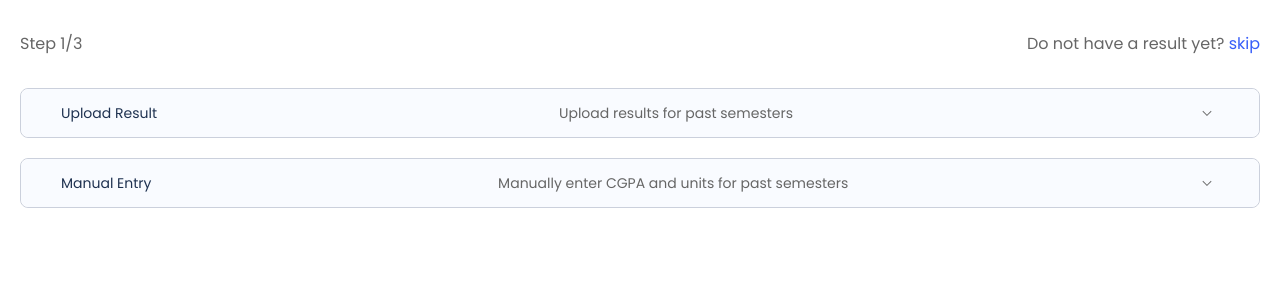
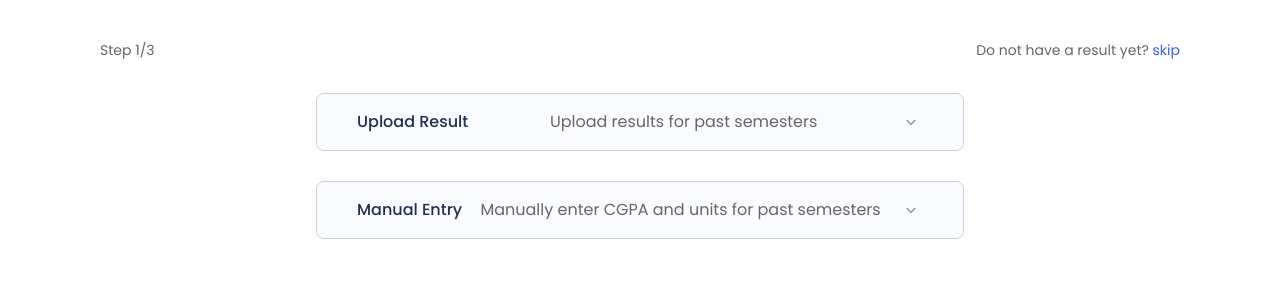
Before and after one commit to seyiadisa/grade-planner-fe, a Vue app: page /upload-result in a window 1280 px wide. Shown: the top 300 px of the page. Built offline with nearby package versions, Linux system fonts and the light colour scheme.

Commit message:
Make Upload Result page responsive

```diff
--- a/src/components/Accordion.vue
+++ b/src/components/Accordion.vue
@@ -1,22 +1,21 @@
 <script setup lang="ts">
-import IconArrowUp from "@/components/icons/IconArrowUp.vue"
-import IconArrowDown from "@/components/icons/IconArrowDown.vue"
-import { ref } from "vue"
+import IconArrowUp from "@/components/icons/IconArrowUp.vue";
+import IconArrowDown from "@/components/icons/IconArrowDown.vue";
+import { ref } from "vue";
 
-const emit = defineEmits(["open"])
+const emit = defineEmits(["open"]);
 let isOpen = ref<boolean>(false);
 
 function openAccordion(): void {
   isOpen.value = !isOpen.value;
   emit("open");
 }
-
 </script>
 
 <template>
   <div class="accordion">
     <button @click="openAccordion">
-			<span>
+      <span class="title">
         <slot name="title"></slot>
       </span>
       <span>
@@ -44,10 +43,10 @@ function openAccordion(): void {
 button {
   background-color: var(--color-background-accordion);
   border-radius: 8px;
-	padding: 12px 12px;
+  padding: 16px 12px;
   width: 100%;
   font-size: 14px;
-	@apply flex flex-row justify-between items-center gap-3
+  @apply flex flex-row justify-between items-center gap-3;
 }
 
 button span:first-child {
@@ -67,7 +66,29 @@ button .icon {
 @media (min-width: 640px) {
   button {
     justify-content: space-between;
-		@apply px-10
+    @apply px-10;
+  }
+}
+
+@media (min-width: 640px) {
+  .accordion {
+    width: 85%;
+    margin-bottom: 30px;
+    @apply mx-auto;
+  }
+
+  button {
+    font-size: 16px;
+  }
+
+  .title {
+    font-weight: 500;
+  }
+}
+
+@media (min-width: 1024px) {
+  .accordion {
+    width: 60%;
   }
 }
 </style>
--- a/src/components/Upload.vue
+++ b/src/components/Upload.vue
@@ -3,15 +3,22 @@ import IconUpload from "@/components/icons/IconUpload.vue";
 import IconPdf from "@/components/icons/IconPdf.vue";
 import IconTrash from "@/components/icons/IconTrash.vue";
 import Progress from "./Progress.vue";
-import { controller, sendFile } from "@/fetch"
+import { controller, sendFile } from "@/fetch";
 import { store } from "@/store";
 import { ref, watch } from "vue";
 import { type AxiosProgressEvent } from "axios";
 
 const props = defineProps<{
-	page: string
+  page: string;
 }>();
-const emit = defineEmits(["fileTooLarge", "fileAdded", "fileRemoved", "uploadFailed", "badResponse", "uploadSuccess"]);
+const emit = defineEmits([
+  "fileTooLarge",
+  "fileAdded",
+  "fileRemoved",
+  "uploadFailed",
+  "badResponse",
+  "uploadSuccess",
+]);
 
 let file = ref<string | null>(sessionStorage.getItem(props.page));
 let isDragOver = ref(false);
@@ -21,7 +28,7 @@ let showProgressBar = ref(true);
 
 watch(sizeUploaded, async (newSizeUploaded) => {
   if (newSizeUploaded == fileSize.value) {
-		setTimeout(() => showProgressBar.value = false, 1000)
+    setTimeout(() => (showProgressBar.value = false), 1000);
   }
 });
 
@@ -38,10 +45,13 @@ function uploadFile(files: FileList | undefined | null) {
 
   if (files && files?.length > 0) {
     if (files[0].size <= 1048576) {
-			sessionStorage.setItem(props.page, JSON.stringify({
+      sessionStorage.setItem(
+        props.page,
+        JSON.stringify({
           name: files[0].name,
-				size: files[0].size
-			}));
+          size: files[0].size,
+        }),
+      );
       file.value = sessionStorage.getItem(props.page);
       emit("fileAdded");
 
@@ -57,11 +67,13 @@ function uploadFile(files: FileList | undefined | null) {
 }
 
 function uploadResult(file: File) {
-	sendFile(props.page, file, uploadProgress).then(res => {
+  sendFile(props.page, file, uploadProgress)
+    .then((res) => {
       store.changeCGPA(res.data.data.cgpa);
       store.changeTotalUnits(res.data.data.total_units);
       store.updateSemesterResults(res.data.data.semesters);
-	}).catch(err => {
+    })
+    .catch((err) => {
       if (err.response && err.response.status == 422) {
         emit("badResponse");
       } else {
@@ -71,10 +83,12 @@ function uploadResult(file: File) {
 }
 
 function uploadCourseStructure(file: File) {
-	sendFile(props.page, file, uploadProgress).then(res => {
+  sendFile(props.page, file, uploadProgress)
+    .then((res) => {
       store.updateCourseStructure(res.data.data.semesters);
       emit("uploadSuccess");
-	}).catch(err => {
+    })
+    .catch((err) => {
       if (err.response && err.response.status == 422) {
         emit("badResponse");
       } else {
@@ -113,15 +127,28 @@ function dragLeaveHandler(e: Event) {
 </script>
 
 <template>
-	<div class="content" :class="{ 'dark-fill': isDragOver }" @dragover="dragOverHandler" @dragleave="dragLeaveHandler"
-		@dragover.prevent @drop.prevent @drop="dropFile">
+  <div
+    class="content"
+    :class="{ 'dark-fill': isDragOver }"
+    @dragover="dragOverHandler"
+    @dragleave="dragLeaveHandler"
+    @dragover.prevent
+    @drop.prevent
+    @drop="dropFile"
+  >
     <IconUpload class="upload-icon" />
     <p>Choose a file or drag & drop it here</p>
-		<p>PDF files up to 1 MB</p>
+    <span>PDF files up to 1 MB</span>
     <label for="file">
       <div>Browse Files</div>
     </label>
-		<input id="file" name="file" type="file" accept=".pdf" @change="chooseFile" />
+    <input
+      id="file"
+      name="file"
+      type="file"
+      accept=".pdf"
+      @change="chooseFile"
+    />
   </div>
   <div class="upload" v-show="file">
     <span>
@@ -131,27 +158,36 @@ function dragLeaveHandler(e: Event) {
           {{ file ? JSON.parse(file).name : "" }}
         </p>
         <p>
-					<span>{{ sizeUploaded }} KB of {{ fileSize }} KB •</span>
+          <span>{{ sizeUploaded }} KB of {{ fileSize }} KB</span>
         </p>
       </div>
       <button @click="removeFile">
         <IconTrash class="icon-trash" />
       </button>
     </span>
-		<Progress :max-value="fileSize" :current-value="sizeUploaded" v-show="showProgressBar" />
+    <Progress
+      :max-value="fileSize"
+      :current-value="sizeUploaded"
+      v-show="showProgressBar"
+    />
   </div>
 </template>
 
 <style scoped>
 .content {
   text-align: center;
-	padding: 15px;
+  padding: 25px 15px 15px;
   color: var(--color-text-1);
-	@apply flex flex-col items-center
+  @apply flex flex-col items-center;
 }
 
 .content p {
-	margin-bottom: 12px;
+  margin-bottom: 8px;
+}
+
+.content span {
+  margin-bottom: 14px;
+  font-size: 12px;
 }
 
 label[for="file"] div {
@@ -169,21 +205,39 @@ input[type="file"] {
   background-color: var(--color-background-accordion);
   padding: 20px 10px;
   border-radius: 8px;
-	width: 95%;
-	margin: auto;
+  width: auto;
+  margin: 0px 15px;
   color: var(--color-text-4);
   font-size: 14px;
 }
 
-.upload>span {
+.upload > span {
   display: flex;
   flex-direction: row;
   align-items: center;
   justify-content: space-between;
   flex-wrap: nowrap;
+  gap: 20px;
 }
 
-.upload>span>span {
+.upload > span > div {
+  flex-grow: 2;
+  align-self: flex-start;
+  text-align: left;
+}
+
+.upload > span > div > p:first-child {
+  font-size: 16px;
+  font-weight: 500;
+  color: var(--color-text-blue);
+}
+
+.upload > span > div > p:nth-child(2) {
+  font-size: 14px;
+  color: var(--color-text-1);
+}
+
+.upload > span > span {
   flex-grow: 2;
 }
 
@@ -211,5 +265,10 @@ input[type="file"] {
     border-radius: 16px;
     padding: 40px;
   }
+
+  .upload {
+    padding: 20px 30px;
+    margin: 0px 30px;
+  }
 }
 </style>
--- a/src/views/UploadResultView.vue
+++ b/src/views/UploadResultView.vue
@@ -33,7 +33,7 @@ function submitDetails(e: Event) {
   let cgpaInput = Number(myForm?.getElementsByTagName("input")[0].value);
   let unitInput = Number(myForm?.getElementsByTagName("input")[1].value);
 
-	if ((cgpaInput < 0) || (cgpaInput > 5)) {
+  if (cgpaInput < 0 || cgpaInput > 5) {
     alert("Invalid CGPA");
   } else if (unitInput < 0) {
     alert("Invalid number of units");
@@ -43,21 +43,29 @@ function submitDetails(e: Event) {
     router.push("/upload-course");
   }
 }
-
 </script>
 
 <template>
   <main>
     <div class="step-info">
       <span>Step 1/3</span>
-			<span>Do not have a result yet? <RouterLink to="/upload-course" class="link">skip</RouterLink></span>
+      <span
+        >Do not have a result yet?
+        <RouterLink to="/upload-course" class="link">skip</RouterLink></span
+      >
     </div>
     <Accordion @open="">
       <template #title>Upload Result</template>
       <template #description>Upload results for past semesters</template>
       <template #content>
-				<Upload page="result" @file-too-large="popupFail" @file-added="filePresent = true"
-					@file-removed="filePresent = false" @upload-failed="uploadFail" @bad-response="badResponse" />
+        <Upload
+          page="result"
+          @file-too-large="popupFail"
+          @file-added="filePresent = true"
+          @file-removed="filePresent = false"
+          @upload-failed="uploadFail"
+          @bad-response="badResponse"
+        />
         <div class="panel-units">
           <div class="cgpa-units" v-if="store.numberOfUnits > 0">
             <div>
@@ -69,38 +77,81 @@ function submitDetails(e: Event) {
               <span>{{ store.numberOfUnits }}</span>
             </div>
           </div>
-					<button :class="{ inactive: (store.numberOfUnits <= 0) }" :disabled="store.numberOfUnits <= 0"
-						@click="uploadDone">Continue</button>
+          <button
+            :class="{ inactive: store.numberOfUnits <= 0 }"
+            :disabled="store.numberOfUnits <= 0"
+            @click="uploadDone"
+            type="button"
+          >
+            Continue
+          </button>
         </div>
       </template>
     </Accordion>
 
     <Accordion @open="">
       <template #title>Manual Entry</template>
-			<template #description>Manually enter CGPA and units for past semesters</template>
+      <template #description
+        >Manually enter CGPA and units for past semesters</template
+      >
       <template #content>
-				<form class="content" name="cgpa-form" id="cgpa-form" @submit="submitDetails">
+        <form
+          class="content"
+          name="cgpa-form"
+          id="cgpa-form"
+          @submit="submitDetails"
+        >
           <label for="cgpa-input">Student CGPA</label>
-					<input type="number" id="cgpa-input" name="cgpa-input" min="0" max="5" step="0.01" required />
+          <input
+            type="number"
+            id="cgpa-input"
+            name="cgpa-input"
+            min="0"
+            max="5"
+            step="0.01"
+            required
+          />
           <label for="unit-input">Total Number of Units</label>
-					<input type="number" id="unit-input" name="unit-input" min="0" step="1" required />
+          <input
+            type="number"
+            id="unit-input"
+            name="unit-input"
+            min="0"
+            step="1"
+            required
+          />
           <button type="submit">Continue</button>
         </form>
       </template>
     </Accordion>
   </main>
 
-	<Alert :success="false" :is-open="showFailAlert" @close-alert="showFailAlert = false">
+  <Alert
+    :success="false"
+    :is-open="showFailAlert"
+    @close-alert="showFailAlert = false"
+  >
     <template #title>Upload Failed!</template>
     <template #description>File is too large</template>
   </Alert>
-	<Alert :success="false" :is-open="showUploadFail" @close-alert="showUploadFail = false">
+  <Alert
+    :success="false"
+    :is-open="showUploadFail"
+    @close-alert="showUploadFail = false"
+  >
     <template #title>Upload Failed!</template>
     <template #description>There was a problem contacting the server</template>
   </Alert>
-	<Alert :success="false" :is-open="showBadResponse" @close-alert="showBadResponse = false">
+  <Alert
+    :success="false"
+    :is-open="showBadResponse"
+    @close-alert="showBadResponse = false"
+  >
     <template #title>Upload Failed!</template>
-		<template #description>There was a problem with the file you uploaded. Are you sure it is your result?</template>
+    <template #description
+      >There was a problem with the file you uploaded. Are you sure it is your
+      result?</template
+    >
   </Alert>
   <aside></aside>
 </template>
@@ -112,7 +163,12 @@ main {
 
 .step-info {
   color: var(--color-text-1);
-	@apply flex flex-row justify-between my-8
+  font-size: 14px;
+  @apply flex flex-row justify-between my-8;
+}
+
+.step-info span:nth-child(2) {
+  text-align: right;
 }
 
 .link {
@@ -125,13 +181,13 @@ button {
   padding: 8px 20px;
   border-radius: 32px;
   color: white;
-	margin-top: 24px;
+  margin: 24px 0px 12px;
 }
 
 form.content {
   text-align: center;
   padding: 15px;
-	@apply flex flex-col items-start
+  @apply flex flex-col items-start;
 }
 
 form.content label {
@@ -146,6 +202,7 @@ input[type="number"] {
   margin-top: 4px;
   padding: 8px;
   background-color: var(--color-background-tile);
+  color: var(--color-text-1);
 }
 
 .panel-units {
@@ -156,25 +213,19 @@ input[type="number"] {
   margin: 15px;
 }
 
-.cgpa-units {
-	margin-bottom: 20px;
-}
-
-.cgpa-units>div {
+.cgpa-units > div {
   display: block;
-	/* margin-left: 24px;
-	 */
   align-self: flex-end;
   text-align: right;
 }
 
-.cgpa-units>div>span:first-child {
+.cgpa-units > div > span:first-child {
   color: var(--color-text-4);
   font-size: 16px;
   font-weight: 400;
 }
 
-.cgpa-units>div>span:last-child {
+.cgpa-units > div > span:last-child {
   color: var(--color-text-4);
   font-size: 16px;
   font-weight: 500;
@@ -185,4 +236,23 @@ input[type="number"] {
   background-color: var(--color-inactive);
   margin-top: 0;
 }
+
+@media (min-width: 640px) {
+  main {
+    margin: 40px;
+  }
+  .panel-units {
+    margin: 15px 30px;
+  }
+
+  form.content {
+    padding: 30px;
+  }
+}
+
+@media (min-width: 1024px) {
+  main {
+    margin: 40px 100px;
+  }
+}
 </style>
```
Also changed, not shown: src/components/icons/IconUpload.vue (+15 -5 lines). Lines whose indentation alone changed are shown as unchanged.
